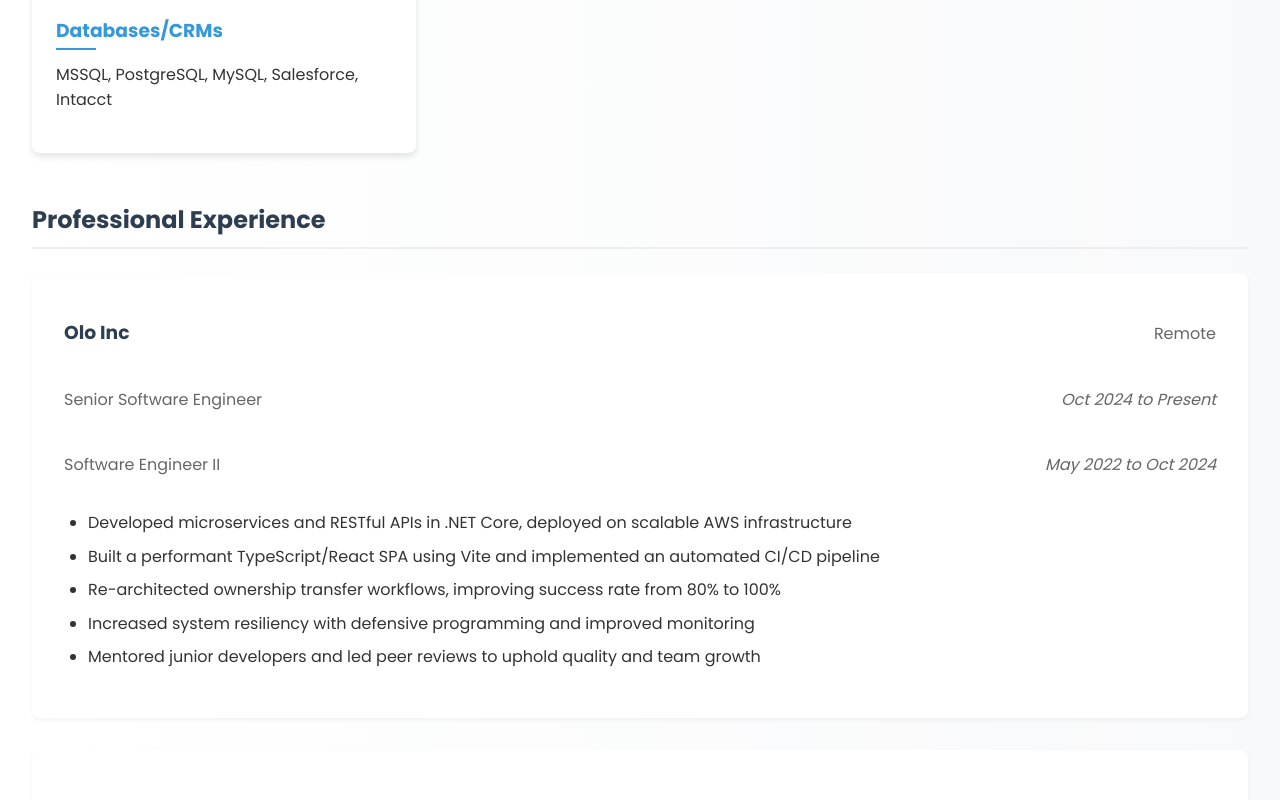
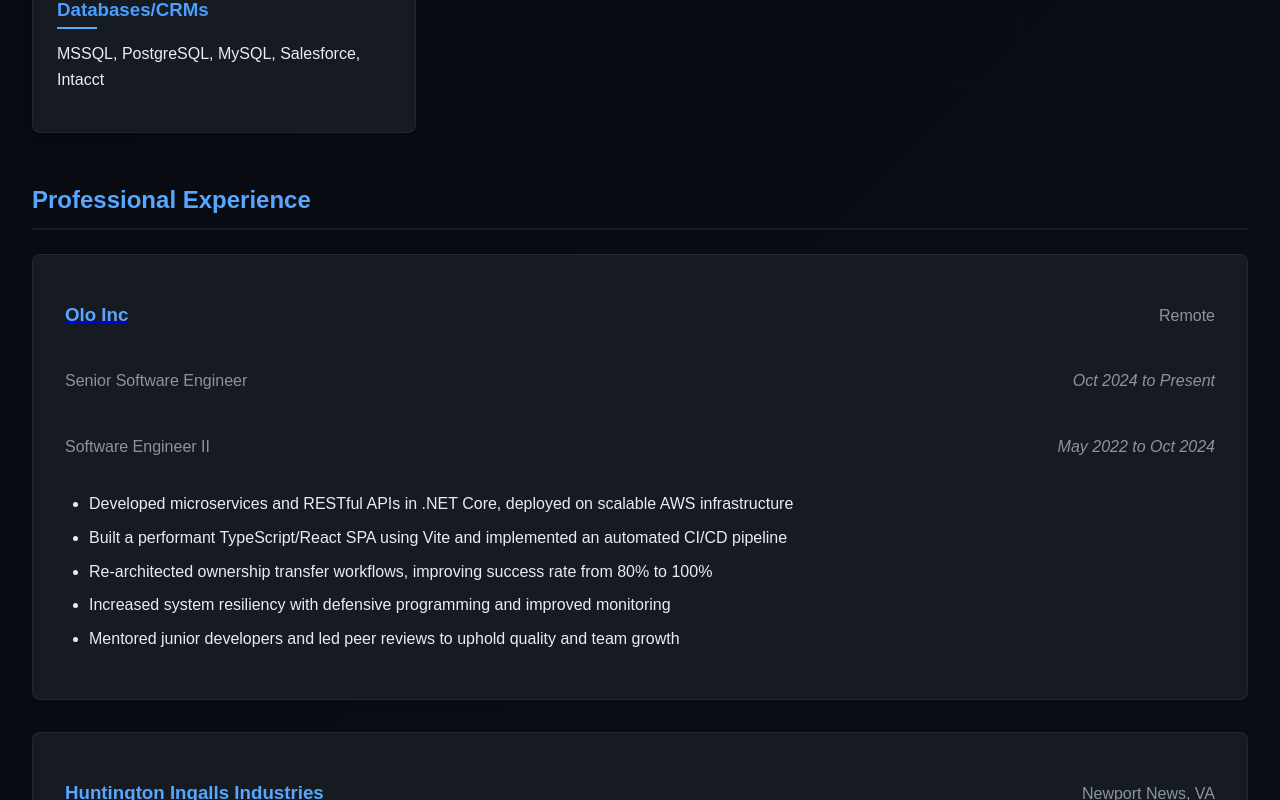
Before and after one commit to KyleHoobler/kyle-website, a React (Create React App) app: page / in a window 1280 px wide. Shown: the part 934-1734 px from the top of the page. Built offline with nearby package versions, Linux system fonts and the light colour scheme.

Commit message:
Improved css added hrefs on company experience

```diff
--- a/src/App.css
+++ b/src/App.css
@@ -1,10 +1,20 @@
-@import url('https://fonts.googleapis.com/css2?family=Poppins:wght@300;400;500;600;700&display=swap');
+:root {
+  --neon-blue: #4a9eff;
+  --dark-bg: #0d1117;
+  --darker-bg: #060910;
+  --card-bg: #161b22;
+  --text-primary: #e6edf3;
+  --text-secondary: #8b949e;
+  --accent-blue: #58a6ff;
+  --glow-shadow: 0 0 2px rgba(74, 158, 255, 0.1);
+}
 
 body {
   margin: 0;
   padding: 0;
-  background: linear-gradient(to right, #ffffff, #f8f9fa);
+  background: linear-gradient(135deg, var(--darker-bg), var(--dark-bg));
   min-height: 100vh;
+  color: var(--text-primary);
 }
 
 .App {
@@ -14,7 +24,6 @@
   padding: 2rem;
   box-sizing: border-box;
   font-family: 'Poppins', sans-serif;
-  color: #333;
   line-height: 1.6;
 }
 
@@ -22,25 +31,27 @@
   text-align: center;
   margin-bottom: 3rem;
   padding-bottom: 2rem;
-  border-bottom: 2px solid #eee;
+  border-bottom: 2px solid var(--card-bg);
   opacity: 0;
   animation: fadeIn 1s ease-out forwards;
 }
 
 .header h1 {
   font-size: 2.5rem;
-  color: #2c3e50;
+  color: var(--neon-blue);
   margin-bottom: 1rem;
   position: relative;
 }
 
 .glowing-text {
-  text-shadow: 0 0 10px rgba(44, 62, 80, 0.1);
+  text-shadow: 0 0 10px var(--neon-blue);
   transition: text-shadow 0.3s ease;
 }
 
 .glowing-text:hover {
-  text-shadow: 0 0 20px rgba(44, 62, 80, 0.2);
+  text-shadow: 0 0 10px var(--neon-blue),
+               0 0 15px var(--neon-blue),
+               0 0 20px var(--neon-blue);
 }
 
 @keyframes fadeIn {
@@ -49,16 +60,18 @@
 }
 
 .contact-info {
-  color: #666;
+  color: var(--text-secondary);
 }
 
 .contact-info a {
-  color: #3498db;
+  color: var(--accent-blue);
   text-decoration: none;
+  transition: color 0.3s ease, text-shadow 0.3s ease;
 }
 
 .contact-info a:hover {
-  text-decoration: underline;
+  color: var(--neon-blue);
+  text-shadow: 0 0 8px var(--neon-blue);
 }
 
 section {
@@ -66,8 +79,8 @@
 }
 
 h2 {
-  color: #2c3e50;
-  border-bottom: 2px solid #eee;
+  color: var(--accent-blue);
+  border-bottom: 2px solid var(--card-bg);
   padding-bottom: 0.5rem;
   margin-bottom: 1.5rem;
 }
@@ -81,20 +94,22 @@
 }
 
 .skill-category {
-  background: white;
+  background: var(--card-bg);
   padding: 1.5rem;
   border-radius: 8px;
-  box-shadow: 0 4px 6px rgba(0, 0, 0, 0.1);
+  box-shadow: 0 4px 6px rgba(0, 0, 0, 0.2);
   transition: transform 0.3s ease, box-shadow 0.3s ease;
+  border: 1px solid rgba(88, 166, 255, 0.1);
 }
 
 .skill-category:hover {
   transform: translateY(-5px);
-  box-shadow: 0 6px 12px rgba(0, 0, 0, 0.15);
+  box-shadow: 0 8px 16px rgba(0, 0, 0, 0.2);
+  border-color: var(--accent-blue);
 }
 
 .skill-category h3 {
-  color: #3498db;
+  color: var(--neon-blue);
   margin-bottom: 0.5rem;
   position: relative;
 }
@@ -106,8 +121,8 @@
   left: 0;
   width: 40px;
   height: 2px;
-  background-color: #3498db;
-  transition: width 0.3s ease;
+  background-color: var(--accent-blue);
+  transition: width 0.3s ease, background-color 0.3s ease;
 }
 
 .skill-category:hover h3::after {
@@ -118,14 +133,16 @@
   margin-bottom: 2rem;
   padding: 2rem;
   border-radius: 8px;
-  background: white;
-  box-shadow: 0 2px 4px rgba(0, 0, 0, 0.05);
-  transition: transform 0.3s ease, box-shadow 0.3s ease;
+  background: var(--card-bg);
+  box-shadow: 0 2px 4px rgba(0, 0, 0, 0.2);
+  transition: transform 0.3s ease, box-shadow 0.3s ease, border-color 0.3s ease;
+  border: 1px solid rgba(88, 166, 255, 0.1);
 }
 
 .job:hover {
   transform: translateX(5px);
-  box-shadow: 0 4px 8px rgba(0, 0, 0, 0.1);
+  box-shadow: 0 4px 8px rgba(0, 0, 0, 0.2);
+  border-color: var(--accent-blue);
 }
 
 .slide-in {
@@ -140,15 +157,17 @@
 }
 
 .card {
-  background: white;
+  background: var(--card-bg);
   padding: 2rem;
   border-radius: 8px;
-  box-shadow: 0 2px 4px rgba(0, 0, 0, 0.05);
-  transition: transform 0.3s ease;
+  box-shadow: 0 2px 4px rgba(0, 0, 0, 0.2);
+  transition: transform 0.3s ease, border-color 0.3s ease;
+  border: 1px solid rgba(88, 166, 255, 0.1);
 }
 
 .card:hover {
   transform: translateY(-5px);
+  border-color: var(--neon-blue);
 }
 
 .job-header {
@@ -159,24 +178,29 @@
 }
 
 .job-header h3 {
-  color: #2c3e50;
+  color: var(--accent-blue);
   margin: 0;
+  transition: color 0.3s ease;
+}
+
+.job:hover .job-header h3 {
+  color: var(--neon-blue);
 }
 
 .location {
-  color: #666;
+  color: var(--text-secondary);
 }
 
 .job-title {
   display: flex;
   justify-content: space-between;
   align-items: center;
-  color: #666;
+  color: var(--text-secondary);
   margin-bottom: 0.5rem;
 }
 
 .date {
-  color: #666;
+  color: var(--text-secondary);
   font-style: italic;
 }
 
--- a/src/App.js
+++ b/src/App.js
@@ -72,7 +72,7 @@
 
         <div className="job">
           <div className="job-header">
-            <h3>Olo Inc</h3>
+            <a href='https://www.linkedin.com/company/olo/'><h3> Olo Inc</h3></a>
             <p className="location">Remote</p>
           </div>
           <div className="job-title">
@@ -94,7 +94,7 @@
 
         <div className="job">
           <div className="job-header">
-            <h3>Huntington Ingalls Industries</h3>
+            <a href='https://www.linkedin.com/company/wearehii/'><h3>Huntington Ingalls Industries</h3></a>
             <p className="location">Newport News, VA</p>
           </div>
           <div className="job-title">
@@ -119,7 +119,7 @@
 
         <div className="job">
           <div className="job-header">
-            <h3>Jefferson Lab</h3>
+            <a href='https://www.linkedin.com/company/jefferson-lab/'><h3>Jefferson Lab</h3></a>
             <p className="location">Newport News, VA</p>
           </div>
           <div className="job-title">
```
